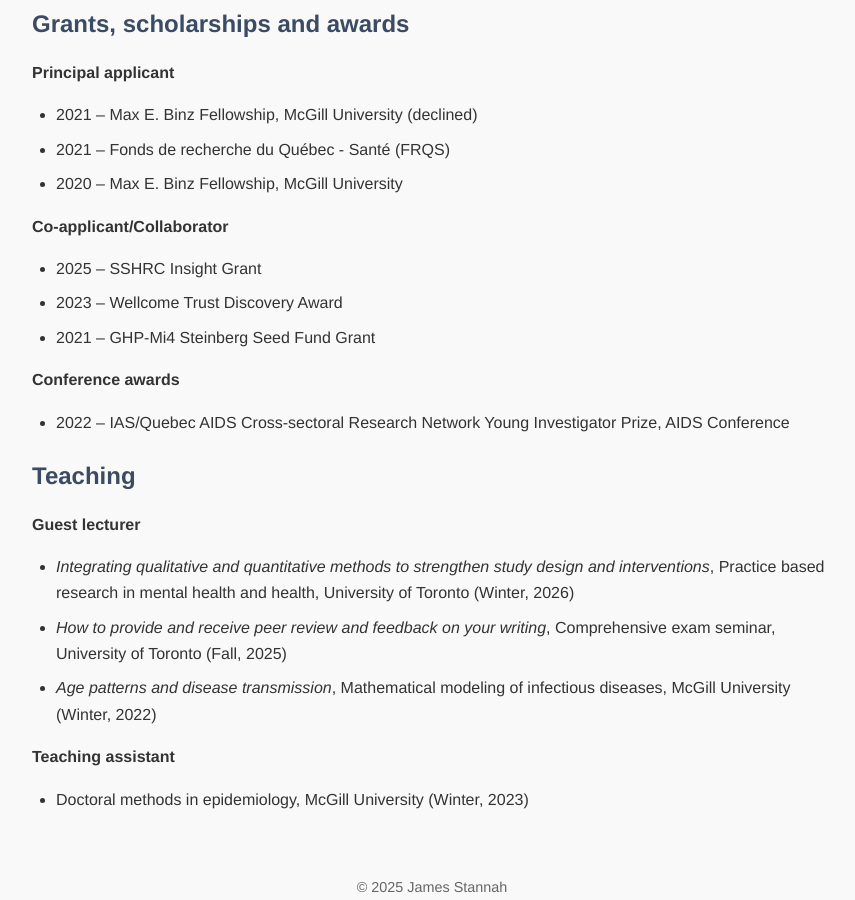
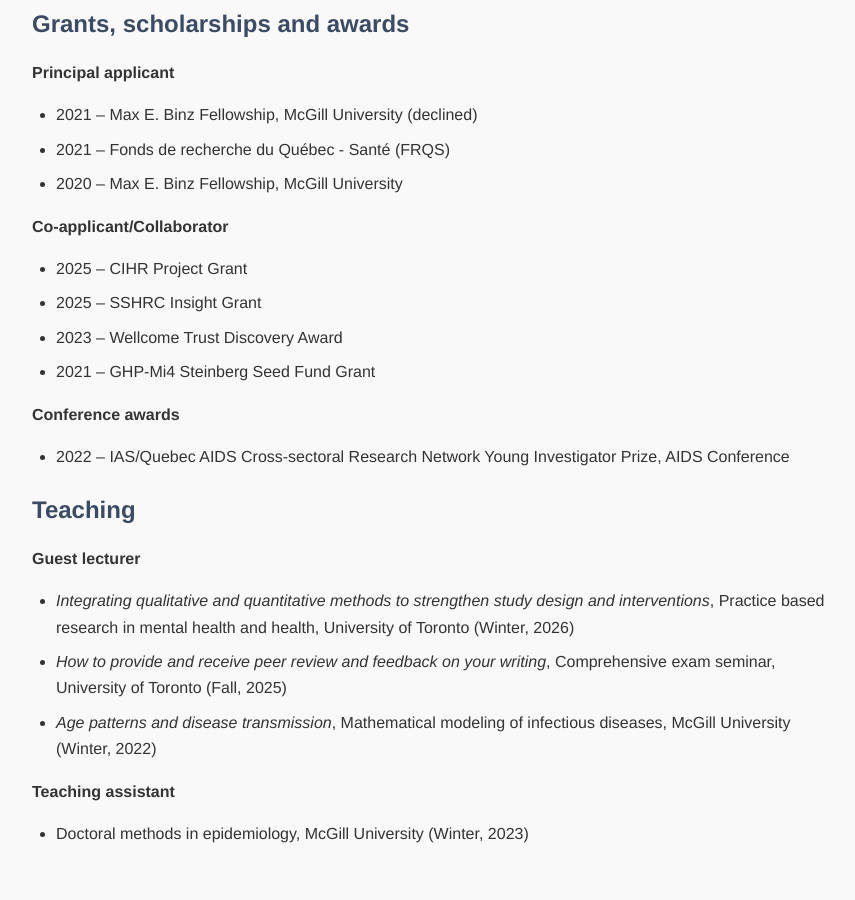
Before and after one commit to jamesstannah/jamesstannah.github.io, a Jekyll site: the page built from cv.md, in a window 1280 px wide and 900 px high, scrolled down 2016 px. Shown: the whole window, without its empty margins (208-1063 px from the left). Built offline with Jekyll 4.4.1, drawn with Linux system fonts in a browser that asks for light colours.

Commit message:
Update cv.md

```diff
--- a/cv.md
+++ b/cv.md
@@ -53,6 +53,7 @@ PhD-trained epidemiologist focused on HIV epidemiology among key populations, pa
 -	2020 – Max E. Binz Fellowship, McGill University
 
 **Co-applicant/Collaborator**
+- 2025 – CIHR Project Grant
 -	2025 – SSHRC Insight Grant
 -	2023 – Wellcome Trust Discovery Award
 -	2021 – GHP-Mi4 Steinberg Seed Fund Grant
```
